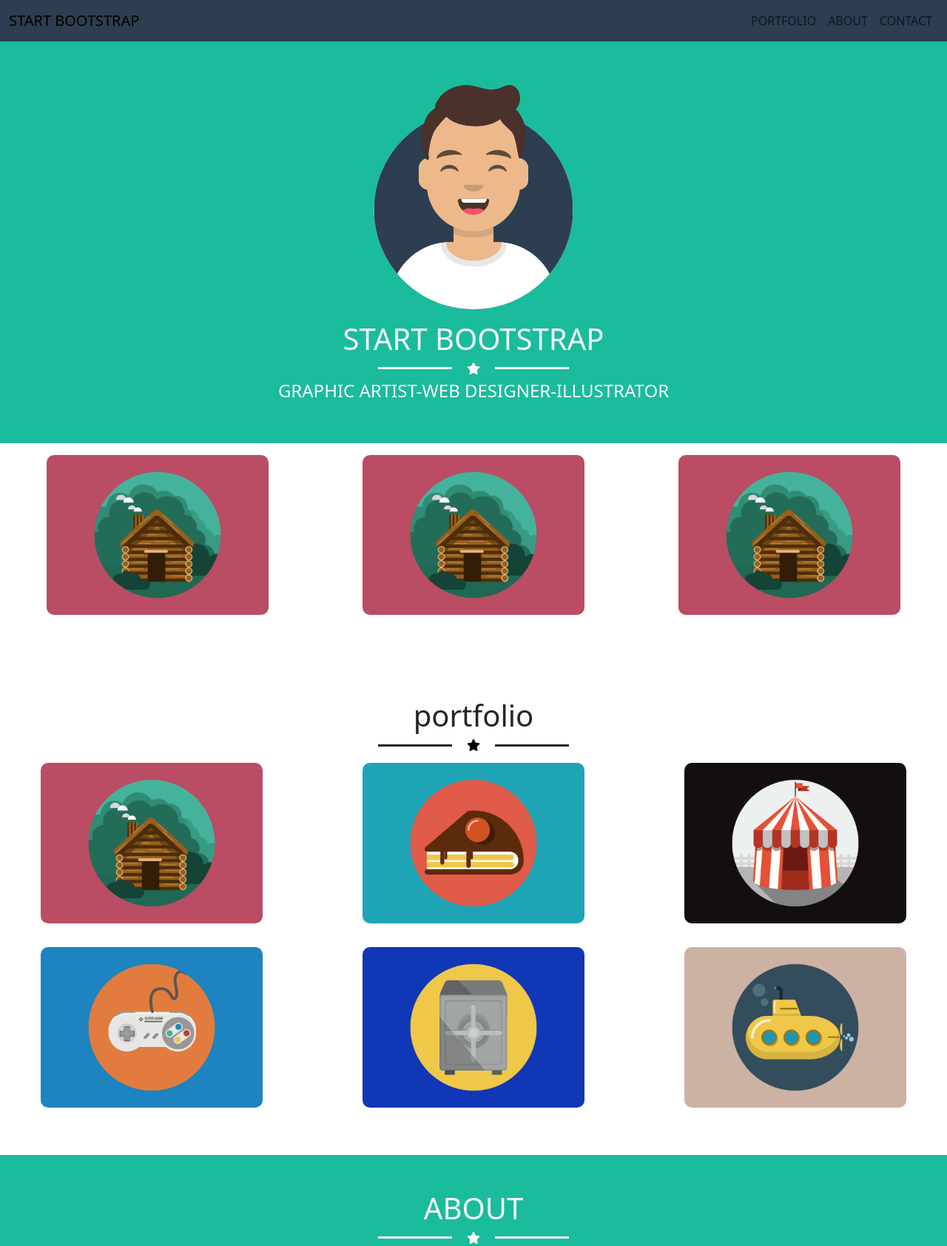
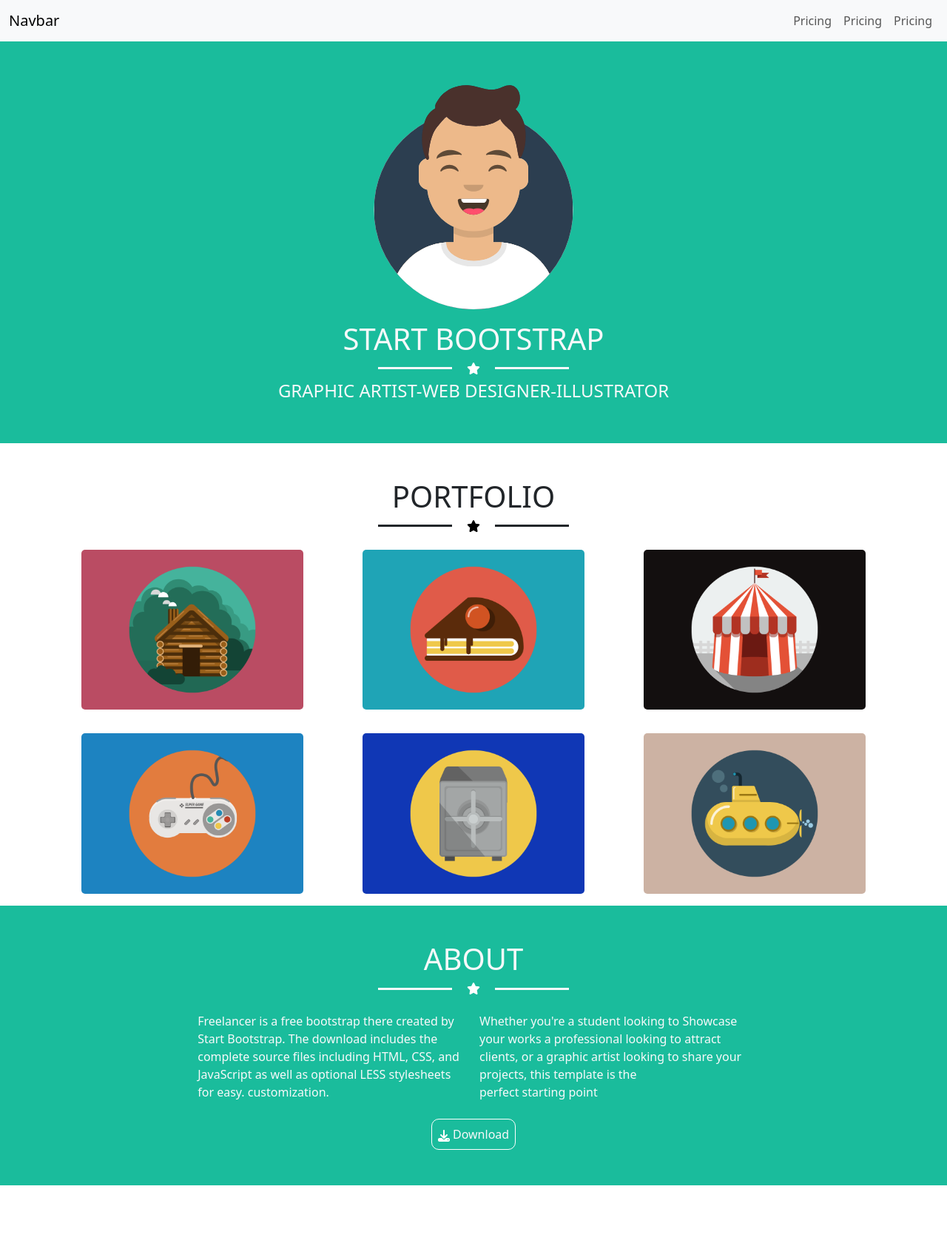
Before and after one commit to ChristianBaciu/html-css-bootstrap-freelancer, a plain HTML site: page index.html in a window 1280 px wide. Shown: the top 1684 px of the page at 74% size. Drawn offline with nearby package versions, Linux system fonts and the light colour scheme.

Commit message:
modifiche contact me

```diff
--- a/index.html
+++ b/index.html
@@ -13,27 +13,25 @@
 
 
     <header>
-        <nav class="navbar navbar-expand-lg bg-body-tertiary text-uppercase">
+        <nav class="navbar navbar-expand-lg bg-body-tertiary">
             <div class="container-fluid">
-                <a class="navbar-brand" href="#">start bootstrap</a>
-                <button class="navbar-toggler" type="button" data-bs-toggle="collapse" data-bs-target="#navbarSupportedContent" aria-controls="navbarSupportedContent" aria-expanded="false" aria-label="Toggle navigation">
+                <div>
+                    <a class="navbar-brand" href="#">Navbar</a>
+                </div>
+
+                <div>
+                    <button class="navbar-toggler" type="button" data-bs-toggle="collapse" data-bs-target="#navbarNavAltMarkup" aria-controls="navbarNavAltMarkup" aria-expanded="false" aria-label="Toggle navigation">
                         <span class="navbar-toggler-icon"></span>
                     </button>
-                <div class="d-flex justify-content-end">
-                    <div class="collapse navbar-collapse" id="navbarSupportedContent">
-                        <ul class="navbar-nav me-auto xs-6 mb-lg-0">
-                            <li class="nav-item">
-                                <a class="nav-link" href="#">portfolio</a>
-                            </li>
-                            <li class="nav-item">
-                                <a class="nav-link" href="#">about</a>
-                            </li>
-                            <li class="nav-item">
-                                <a class="nav-link" href="#">contact</a>
-                            </li>
-                        </ul>
+                    <div class="d-flex flex-direction-collum">
+                        <div class="collapse navbar-collapse" id="navbarNavAltMarkup">
+                            <div class="navbar-nav">
+                                <a class="nav-link" href="#">Pricing</a>
+                                <a class="nav-link" href="#">Pricing</a>
+                                <a class="nav-link" href="#">Pricing</a>
                             </div>
-
+                        </div>
+                    </div>
                 </div>
             </div>
         </nav>
@@ -43,7 +41,7 @@
 
     <!--start bootstrap-->
     <section>
-        <main id="container-bootstrap" class="text-center text-light p-5">
+        <main class="container-color text-center text-light p-5">
             <figure class="w-25 mx-auto">
                 <img class="img-fluid" src="img/avatar.svg" alt="">
             </figure>
@@ -58,48 +56,14 @@
         </main>
     </section>
 
-        <!--portfolio-->
-
-
-        <div class="container-fluid">
-            <div class="text-center pb-5">
-                <div class="row">
-                    <div class="col-12 col-md-6 col-lg-4 p-3">
-                        <img src="img/cabin.png" alt="">
-                    </div>
-
-                    <div class="col-12 col-md-6 col-lg-4 p-3">
-                        <img src="img/cabin.png" alt="">
-                    </div>
-
-                    <div class="col-12 col-md-6 col-lg-4 p-3">
-                        <img src="img/cabin.png" alt="">
-                    </div>
-
-                </div>
-
-            </div>
-
-        </div>
-
-
-
-
-
-
-
-
-
-
-
 
     <!--portfolio-->
     <section>
-            <div class="text-center pt-5">
-                <h1>portfolio</h1>
+        <div class="text-center pt-5 pb-2">
+            <h1 class="text-uppercase">portfolio</h1>
             <div class="stella">
                 <div class="barra bg-dark"></div>
-                    <svg xmlns="http://www.w3.org/2000/svg" height="16" width="18" viewBox="0 0 576 512"><path d="M316.9 18C311.6 7 300.4 0 288.1 0s-23.4 7-28.8 18L195 150.3 51.4 171.5c-12 1.8-22 10.2-25.7 21.7s-.7 24.2 7.9 32.7L137.8 329 113.2 474.7c-2 12 3 24.2 12.9 31.3s23 8 33.8 2.3l128.3-68.5 128.3 68.5c10.8 5.7 23.9 4.9 33.8-2.3s14.9-19.3 12.9-31.3L438.5 329 542.7 225.9c8.6-8.5 11.7-21.2 7.9-32.7s-13.7-19.9-25.7-21.7L381.2 150.3 316.9 18z"/></svg>
+                <svg xmlns="http://www.w3.org/2000/svg" height="16" width="18" viewBox="0 0 576 512"><path d="M316.9 18C311.6 7 300.4 0 288.1 0s-23.4 7-28.8 18L195 150.3 51.4 171.5c-12 1.8-22 10.2-25.7 21.7s-.7 24.2 7.9 32.7L137.8 329 113.2 474.7c-2 12 3 24.2 12.9 31.3s23 8 33.8 2.3l128.3-68.5 128.3 68.5c10.8 5.7 23.9 4.9 33.8-2.3s14.9-19.3 12.9-31.3L438.5 329 542.7 225.9c8.6-8.5 11.7-21.2 7.9-32.7s-13.7-19.9-25.7-21.7L381.2 150.3 316.9 18z" fill="black"/></svg>
                 <div class="barra bg-dark"></div>
             </div>
         </div>
@@ -107,42 +71,25 @@
 
     <!--immagini-->
     <section>
-            <div class="text-center pb-5">
+        <div class="container text-center">
             <div class="row">
                 <div class="col-12 col-md-6 col-lg-4 p-3">
-                        <div class="bg">
                     <img src="img/cabin.png" alt="img">
                 </div>
-                    </div>
-
                 <div class="col-12 col-md-6 col-lg-4 p-3">
-                        <div class="bg">
                     <img src="img/cake.png" alt="img">
                 </div>
-                    </div>
-
                 <div class="col-12 col-md-6 col-lg-4 p-3">
-                        <div class="bg">
                     <img src="img/circus.png" alt="img">
                 </div>
-                    </div>
-
                 <div class="col-12 col-md-6 col-lg-4 p-3">
-                        <div class="bg">
                     <img src="img/game.png" alt="img">
                 </div>
-                    </div>
-
                 <div class="col-12 col-md-6 col-lg-4 p-3">
-                        <div class="bg">
                     <img src="img/safe.png" alt="img">
                 </div>
-                    </div>
-
                 <div class="col-12 col-md-6 col-lg-4 p-3">
-                        <div class="bg">
                     <img src="img/submarine.png" alt="img">
-                        </div>
                 </div>
             </div>
           </div>
@@ -150,14 +97,12 @@
 
     <!--about-->
     <section>
-            <div class="container-about p-5 text-light">
-                <div class="text-center">
-                    <h1>about</h1>
+        <div class="container-color text-center text-light p-5">
+            <h1 class="text-uppercase">about</h1>
             <div class="stella">
                 <div class="barra bg-light"></div>
                 <svg xmlns="http://www.w3.org/2000/svg" height="16" width="18" viewBox="0 0 576 512"><path d="M316.9 18C311.6 7 300.4 0 288.1 0s-23.4 7-28.8 18L195 150.3 51.4 171.5c-12 1.8-22 10.2-25.7 21.7s-.7 24.2 7.9 32.7L137.8 329 113.2 474.7c-2 12 3 24.2 12.9 31.3s23 8 33.8 2.3l128.3-68.5 128.3 68.5c10.8 5.7 23.9 4.9 33.8-2.3s14.9-19.3 12.9-31.3L438.5 329 542.7 225.9c8.6-8.5 11.7-21.2 7.9-32.7s-13.7-19.9-25.7-21.7L381.2 150.3 316.9 18z" fill="white"/></svg>
                 <div class="barra bg-light"></div>
-                    </div>
             </div>
 
             <div class="contaier-testo text-center p-3">
@@ -170,7 +115,6 @@
                     </div>
                 </div>
             </div>
-
             <div class="text-center">
                 <button class="p-2 text-light">
                     <svg xmlns="http://www.w3.org/2000/svg" height="16" width="16" viewBox="0 0 512 512"><path d="M288 32c0-17.7-14.3-32-32-32s-32 14.3-32 32V274.7l-73.4-73.4c-12.5-12.5-32.8-12.5-45.3 0s-12.5 32.8 0 45.3l128 128c12.5 12.5 32.8 12.5 45.3 0l128-128c12.5-12.5 12.5-32.8 0-45.3s-32.8-12.5-45.3 0L288 274.7V32zM64 352c-35.3 0-64 28.7-64 64v32c0 35.3 28.7 64 64 64H448c35.3 0 64-28.7 64-64V416c0-35.3-28.7-64-64-64H346.5l-45.3 45.3c-25 25-65.5 25-90.5 0L165.5 352H64zm368 56a24 24 0 1 1 0 48 24 24 0 1 1 0-48z" fill="white"/></svg>
@@ -179,6 +123,13 @@
             </div>
         </div>
     </section>
+
+
+    <br><br><br><br><br>
+
+
+
+
 
 
         <!--contact me-->
--- a/style.css
+++ b/style.css
@@ -1,33 +1,15 @@
-.bg-body-tertiary{
-    background-color: #2c3e50 !important;
-    /*prova*/
+:root{
+    --background-color: #1abc9c;
 }
 
 
 
-:root{
-    --background-color: #1abc9c;
-}
-
-.text-center img{
-    width: 300px;
-    border-radius: 10px;
-}
-
-
-.contaier-img{
-    width: 1000px;
-    margin: 0 auto;
-}
-
-
 /*start bootstrap*/
-#container-bootstrap{
+.container-color{
     background-color: var(--background-color);
 }
 
 /*stella*/
-.bootstrap .stella,
 .text-center .stella{
     display: flex;
     justify-content: center;
@@ -35,36 +17,18 @@
     gap: 20px;
 }
 
-.bootstrap .stella .barra,
-.text-center .stella .barra{
+.stella .barra{
     width: 100px;
     height: 3px;
 }
 
-
-
-
-
-
-
-
-.bootstrap{
-    background-color: var(--background-color);
-    text-transform: uppercase;
+/*immagine*/
+.text-center img{
+    width: 300px;
+    border-radius: 5px;
 }
 
-/*stella*/
-
-
 /*about*/
-.container-about{
-    background-color: var(--background-color);
-}
-
-.container-about h1{
-    text-transform: uppercase;
-}
-
 .contaier-testo{
     width: 65%;
     margin: 0 auto;
```
Lines whose indentation alone changed are shown as unchanged.
